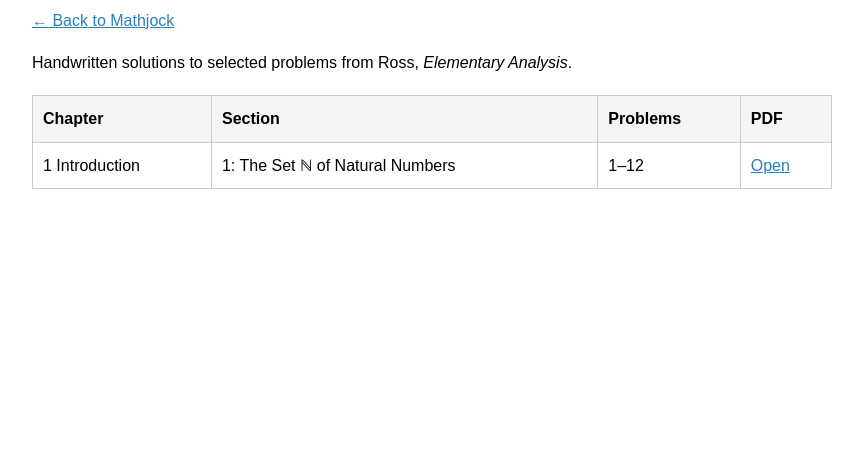
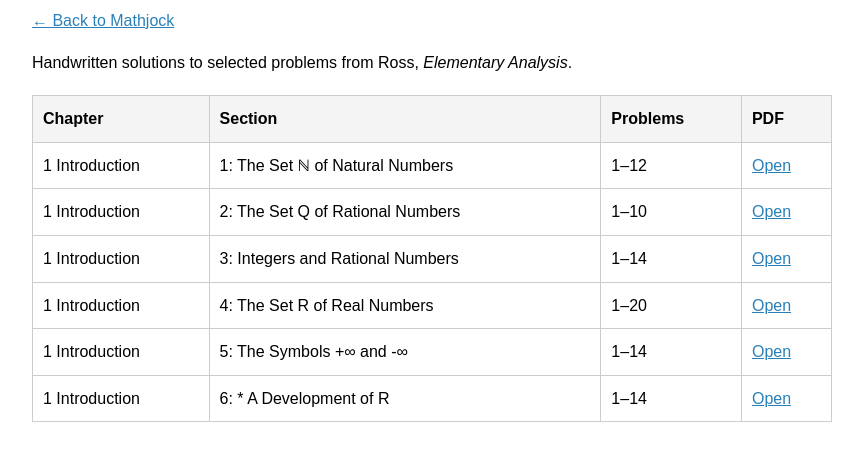
Before and after one commit to jshao0919/jshao0919.github.io, a plain HTML site: page textbooks/Ross Elementary Analysis.html in a window 1280 px wide. Shown: the part 106-566 px from the top of the page, without its empty margins (208-1071 px from the left). Drawn offline with Linux system fonts and the light colour scheme.

Commit message:
Update Ross Elementary Analysis.html

```diff
--- a/textbooks/Ross Elementary Analysis.html
+++ b/textbooks/Ross Elementary Analysis.html
@@ -39,7 +39,55 @@
       </td>
     </tr>
 
-    <!-- Add more rows below -->
+<tr>
+  <td>1 Introduction</td>
+  <td>2: The Set Q of Rational Numbers</td>
+  <td>1–10</td>
+  <td>
+    <a href="../RCmplx02_Ross.pdf" target="_blank">Open</a>
+  </td>
+</tr>
+
+<tr>
+  <td>1 Introduction</td>
+  <td>3: Integers and Rational Numbers</td>
+  <td>1–14</td>
+  <td>
+    <a href="../RCmplx03_Ross.pdf" target="_blank">Open</a>
+  </td>
+</tr>
+
+<tr>
+  <td>1 Introduction</td>
+  <td>4: The Set R of Real Numbers</td>
+  <td>1–20</td>
+  <td>
+    <a href="../RCmplx04_Ross.pdf" target="_blank">Open</a>
+  </td>
+</tr>
+
+  <tr>
+  <td>1 Introduction</td>
+  <td>5: The Symbols +∞ and -∞ </td>
+  <td>1–14</td>
+  <td>
+    <a href="../RCmplx03_Ross.pdf" target="_blank">Open</a>
+  </td>
+</tr>
+
+
+      <tr>
+  <td>1 Introduction</td>
+  <td>6: * A Development of R </td>
+  <td>1–14</td>
+  <td>
+    <a href="../RCmplx03_Ross.pdf" target="_blank">Open</a>
+  </td>
+</tr>
+
+
+
+
   </tbody>
 </table>
 
```
